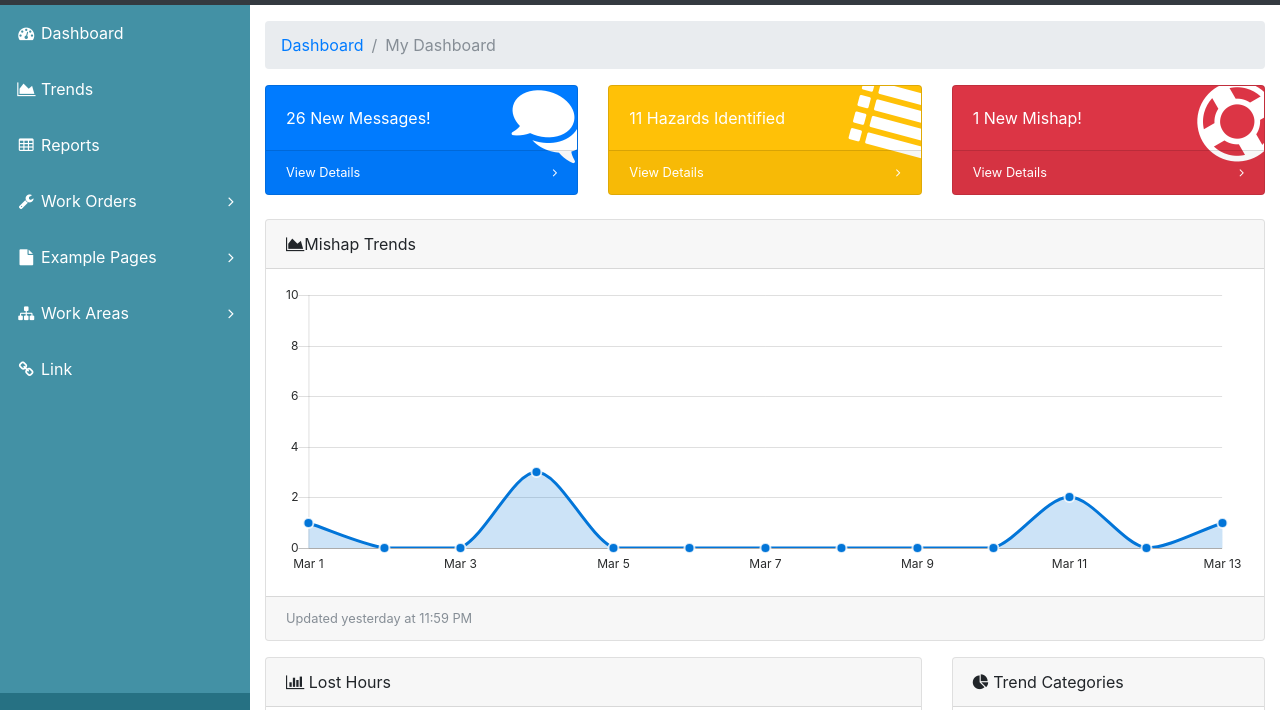
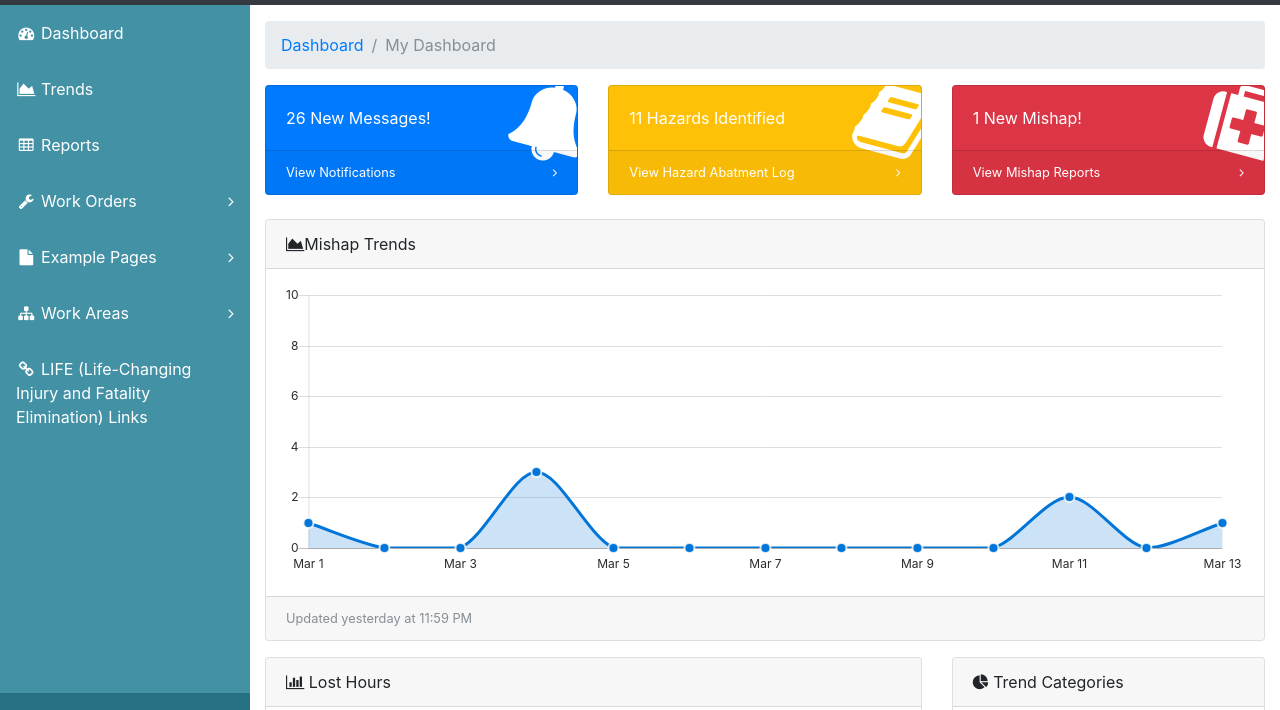
Before and after one commit to ChristopherPineda/LifeSaver, a website with bundled scripts: page index.html in a window 1280 px wide. Shown: the part 51-761 px from the top of the page. Built offline with nearby package versions, Linux system fonts and the light colour scheme.

Commit message:
font awesome glyph updates

```diff
--- a/index.html
+++ b/index.html
@@ -113,7 +113,7 @@
         <li class="nav-item" data-toggle="tooltip" data-placement="right" title="Link">
           <a class="nav-link" href="#">
             <i class="fa fa-fw fa-link"></i>
-            <span class="nav-link-text">Link</span>
+            <span class="nav-link-text">LIFE (Life-Changing Injury and Fatality Elimination) Links</span>
           </a>
         </li>
       </ul>
@@ -236,12 +236,12 @@
           <div class="card text-white bg-primary o-hidden h-100">
             <div class="card-body">
               <div class="card-body-icon">
-                <i class="fa fa-fw fa-comments"></i>
+                <i class="fa fa-fw fa-bell"></i>
               </div>
               <div class="mr-5">26 New Messages!</div>
             </div>
             <a class="card-footer text-white clearfix small z-1" href="#">
-              <span class="float-left">View Details</span>
+              <span class="float-left">View Notifications</span>
               <span class="float-right">
                 <i class="fa fa-angle-right"></i>
               </span>
@@ -252,12 +252,12 @@
           <div class="card text-white bg-warning o-hidden h-100">
             <div class="card-body">
               <div class="card-body-icon">
-                <i class="fa fa-fw fa-list"></i>
+                <i class="fa fa-fw fa-book"></i>
               </div>
               <div class="mr-5">11 Hazards Identified</div>
             </div>
             <a class="card-footer text-white clearfix small z-1" href="#">
-              <span class="float-left">View Details</span>
+              <span class="float-left">View Hazard Abatment Log</span>
               <span class="float-right">
                 <i class="fa fa-angle-right"></i>
               </span>
@@ -286,12 +286,12 @@
           <div class="card text-white bg-danger o-hidden h-100">
             <div class="card-body">
               <div class="card-body-icon">
-                <i class="fa fa-fw fa-support"></i>
+                <i class="fa fa-medkit fa-medkit"></i>
               </div>
               <div class="mr-5">1 New Mishap!</div>
             </div>
             <a class="card-footer text-white clearfix small z-1" href="#">
-              <span class="float-left">View Details</span>
+              <span class="float-left">View Mishap Reports</span>
               <span class="float-right">
                 <i class="fa fa-angle-right"></i>
               </span>
```
